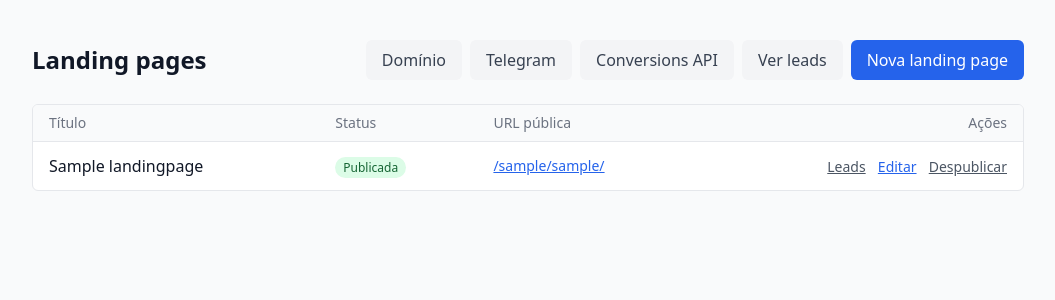
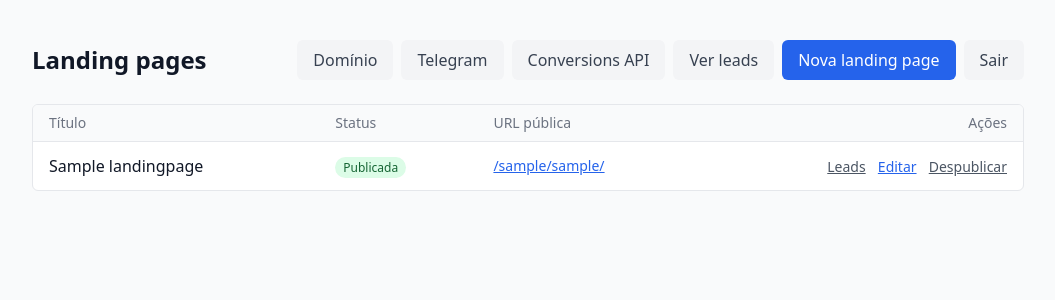
Before and after one commit to leonadito/agipages, a Django app: page /dashboard/ in a window 1280 px wide. Shown: the top 300 px of the page, without its empty margins (112-1167 px from the left). Run offline with Django 5.2, Linux system fonts and the light colour scheme; a user stored in the database is signed in; tables that the repository leaves empty hold one stand-in row (values such as "Sample post"); style sheets or scripts are compiled from the project's sources; some libraries are stand-ins or nearby versions.

Commit message:
Adiciona botao de logout no dashboard
Co-Authored-By: Claude Sonnet 5 <noreply@anthropic.com>

```diff
--- a/templates/landingpages/list.html
+++ b/templates/landingpages/list.html
@@ -20,6 +20,12 @@
             <a href="{% url 'landingpages:create' %}" class="rounded-md bg-blue-600 px-4 py-2 text-white hover:bg-blue-500">
                 Nova landing page
             </a>
+            <form method="post" action="{% url 'accounts:logout' %}" class="inline">
+                {% csrf_token %}
+                <button type="submit" class="rounded-md bg-gray-100 px-4 py-2 text-gray-700 hover:bg-gray-200">
+                    Sair
+                </button>
+            </form>
         </div>
     </div>
 
```
